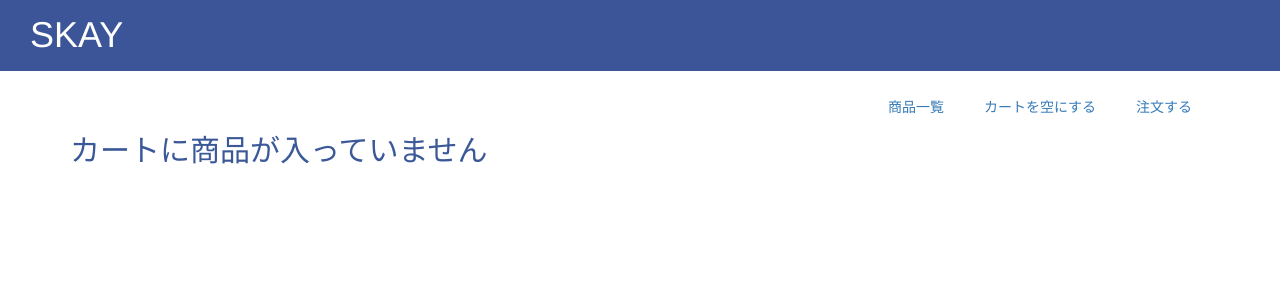
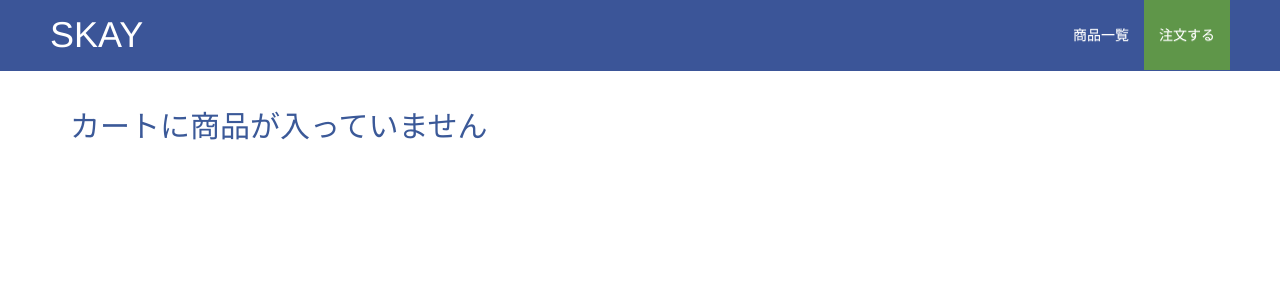
Before and after one commit to rinahira/hackathon_team_e, a Django app: page /ec/cart_list/ in a window 1280 px wide. Shown: the top 300 px of the page. Run offline with Django 3.2, Linux system fonts and the light colour scheme; some libraries are stand-ins or nearby versions.

Commit message:
:sparkles: ナビゲーションボタンをnavbarに追加

```diff
--- a/ecommerce/templates/base.html
+++ b/ecommerce/templates/base.html
@@ -26,7 +26,6 @@
 
     <script>
         $(document).ready(function () {
-            debugger
             lightbox.option({
                 'resizeDuration': 200,
                 'wrapAround': true
--- a/ecommerce/templates/cart_list.html
+++ b/ecommerce/templates/cart_list.html
@@ -3,14 +3,14 @@
 
 {% block content %}
 
-<div class="skay-top-links">
-    <ul class="list-inline pull-right">
-        <li><a class="btn btn-link" href="../list/">商品一覧</a></li>
-        <li><a class="btn btn-link" href="../cart_reset/">カートを空にする</a></li>
-        <li><a class="btn btn-link" href="../order/">注文する</a></li>
-    </ul>
-</div>
-
+<nav class="navbar navbar-fixed-top" role="navigation">
+    <div class="navbar-collapse collapse">
+        <ul class="nav navbar-nav navbar-right" style="margin-right: 50px;">
+            <li><a class="skay-navbar-link" href="../list/">商品一覧</a></li>
+            <li><a class="skay-navbar-link skay-order-button" href="../order/">注文する</a></li>
+        </ul>
+    </div>
+</nav>
 
 <div style="clear: both;">
     {% if products %}
--- a/static/css/style.css
+++ b/static/css/style.css
@@ -9,12 +9,9 @@ body {
 }
 
 .skay-title h1 {
-    margin-left: 30px;
+    margin-left: 50px;
 }
 
-.skay-top-links {
-    width: 100%;
-}
 .skay-product-list {
     padding-bottom: 30px;
     height: 400px;
@@ -23,3 +20,12 @@ body {
 .skay-brand {
     color: #3B5998;
 }
+
+.skay-navbar-link {
+    color: white;
+    line-height: 40px !important;
+}
+
+.skay-order-button {
+    background-color: #5F9649;
+}
```
Also changed, not shown: ecommerce/templates/product_list.html (+9 -7 lines).
